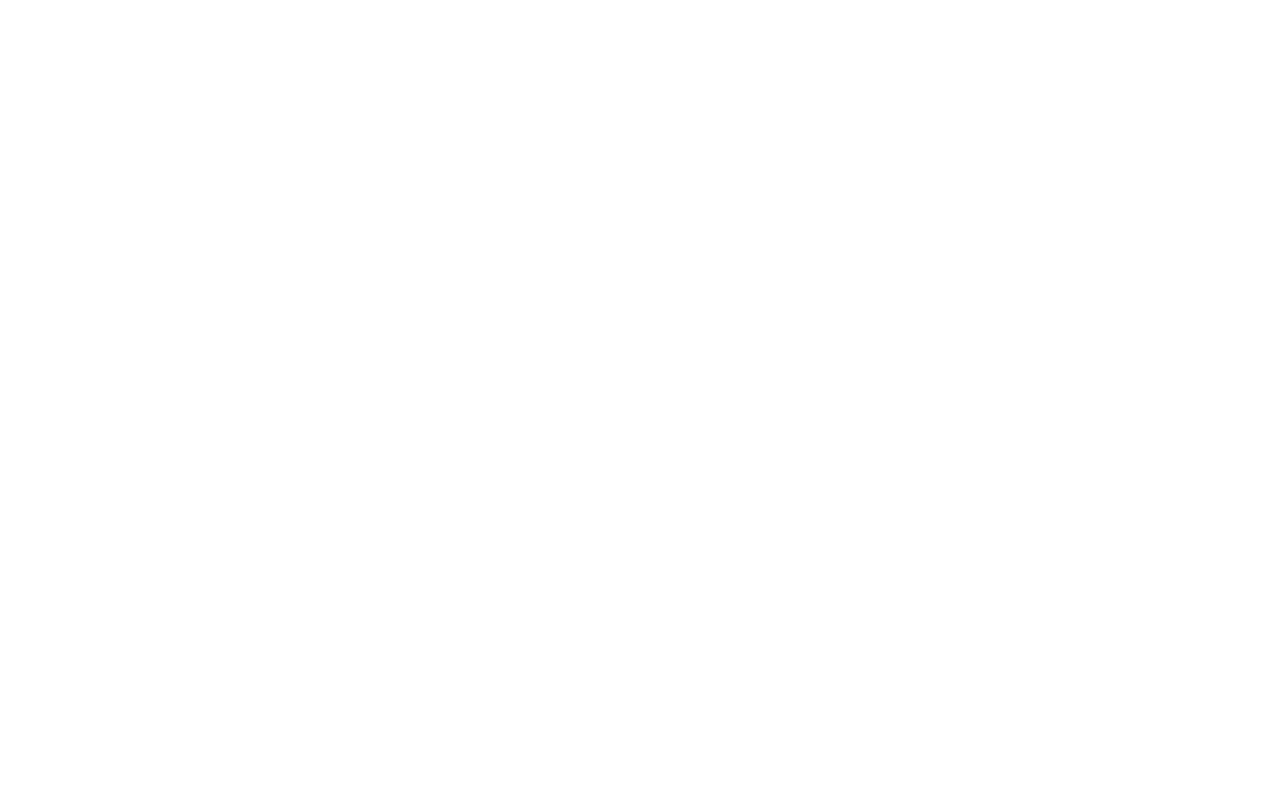
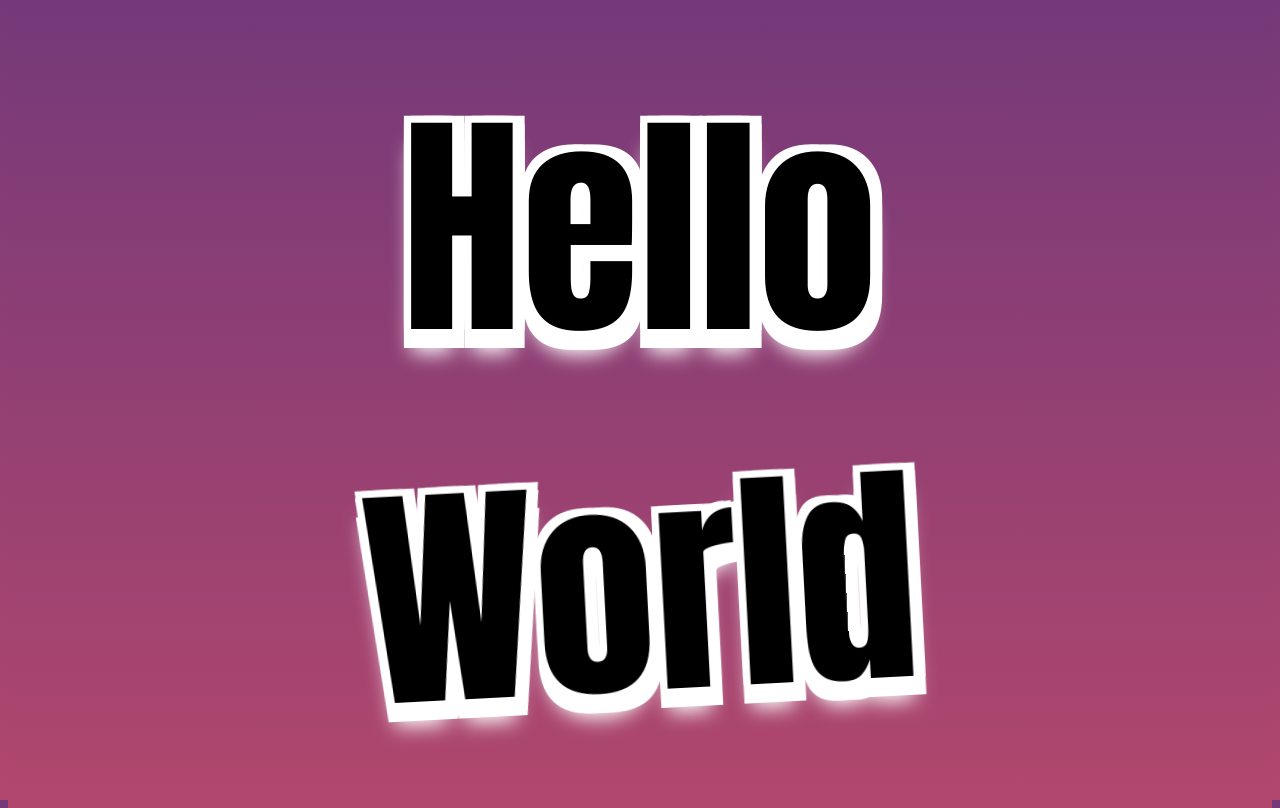
Before and after one commit to maikonfcosta/21DiasDeC-digo, a plain HTML site: page HelloWorld/index.html in a window 1280 px wide. Drawn offline with Linux system fonts and the light colour scheme.

Commit message:
Add files via upload

```diff
--- a/HelloWorld/CSS/estilos.css
+++ b/HelloWorld/CSS/estilos.css
@@ -0,0 +1,57 @@
+@import url("https://fonts.googleapis.com/css?family=Luckiest+Guy&display=swap");
+
+body,
+html {
+  background: linear-gradient(#753979,#b1476d);
+  height: 100%;
+}
+
+body {
+  display: flex;
+  justify-content: center;
+  align-items: center;
+  font-family:Impact, Haettenschweiler, 'Arial Narrow Bold', sans-serif;
+}
+
+h1 {
+  text-align: center;
+  margin: 0;
+  font-size: 15em;
+  padding: 0;
+  color: #000000;
+  text-shadow: 0 0.1em 20px #fff, 0.05em -0.03em 0 #fff,
+    0.05em 0.005em 0 #fff, 0em 0.08em 0 #fff,
+    0.05em 0.08em 0 #fff, 0px -0.03em 0 #fff,
+    -0.03em -0.03em 0 #fff, -0.03em 0.08em 0 #fff,
+    -0.03em 0 0 #fff;
+}
+    span {
+        transform: scale(0.9);
+        display: inline-block;
+      }
+      span:first-child {
+        animation: bop 1s cubic-bezier(0.175,0.885,0.32, 1.275) forwards infinite alternate;
+      }
+      span:last-child {
+        animation: bopB 1s 0.2s cubic-bezier(0.175, 0.885, 0.32, 1.275) forwards infinite alternate;
+      }
+
+    @keyframes bop {
+      0% {
+        transform: scale(0.9);
+      }
+      50%,
+      100% {
+        transform: scale(1);
+      }
+    }
+
+    @keyframes bopB {
+      0% {
+        transform: scale(0.9);
+      }
+      80%,
+      100% {
+        transform: scale(1) rotateZ(-3deg);
+      }
+    }
--- a/HelloWorld/index.html
+++ b/HelloWorld/index.html
@@ -9,6 +9,7 @@
     <title>Hello World - Dasafio 21 Dias</title>
 </head>
 <body>
+    <h1><span>Hello</span><br><span>World</span></h1>
 
 </body>
 </html>
```
Also changed, not shown: 1 other file.
